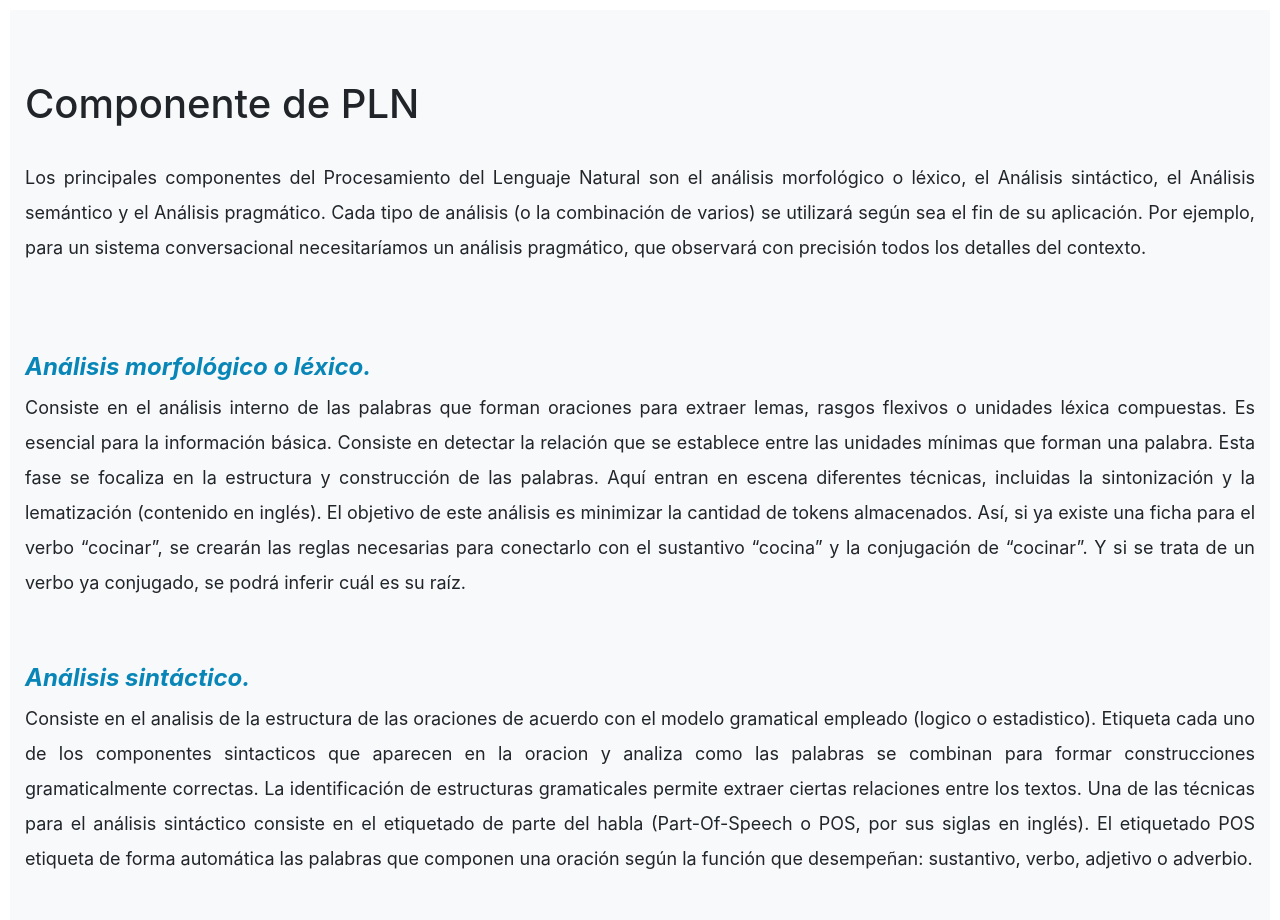
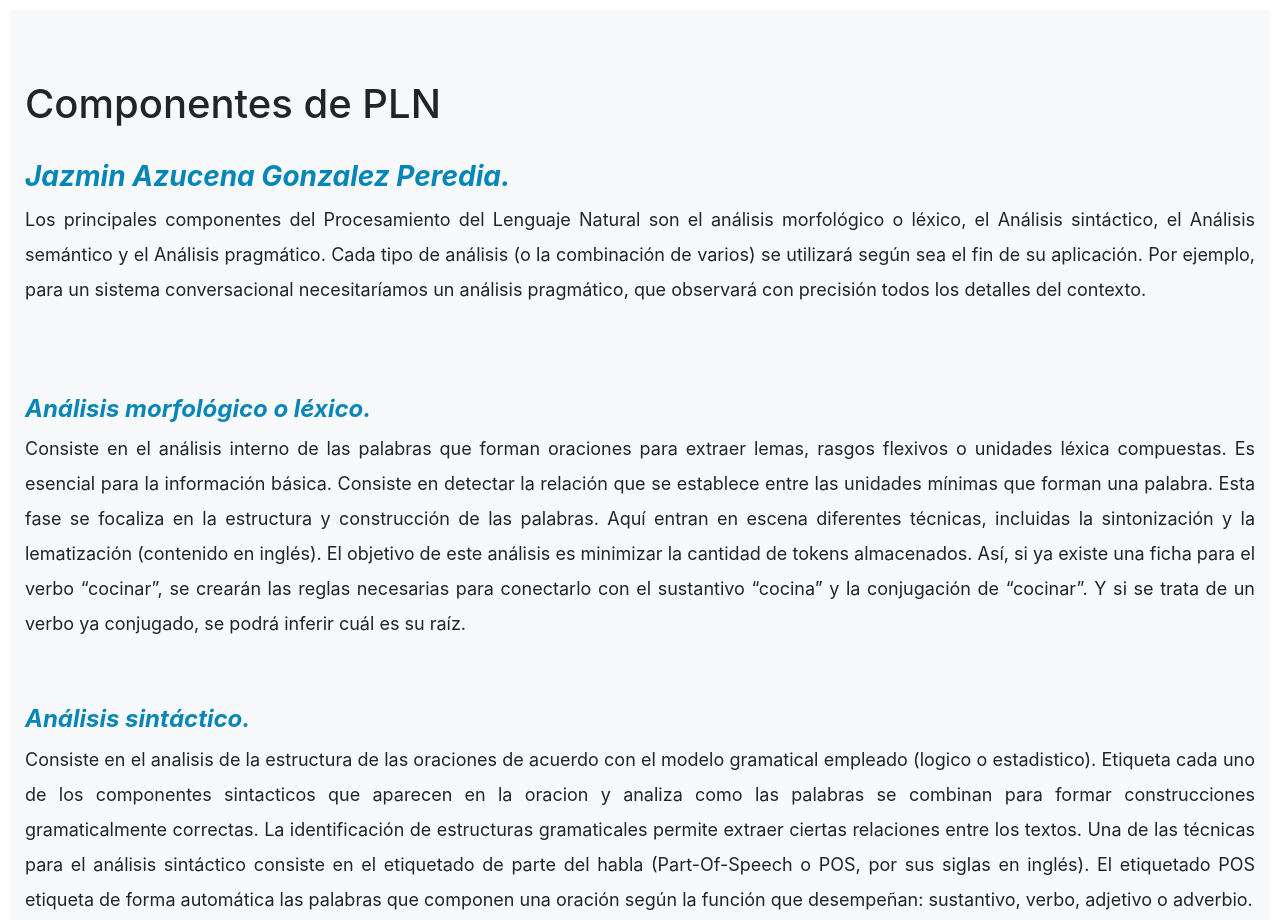
Before and after one commit to jazminGOPE/pln2, a plain HTML site: page index.html in a window 1280 px wide. Shown: the top 920 px of the page. Drawn offline with nearby package versions, Linux system fonts and the light colour scheme.

Commit message:
Update index.html

```diff
--- a/index.html
+++ b/index.html
@@ -63,6 +63,10 @@
     color: rgb(9, 134, 184);
   }
 
+  h3 {
+    color: rgb(5, 134, 184);
+  }
+
   .referencia{
     text-align: right;
   }
@@ -85,7 +89,8 @@
 <body data-spy="scroll" data-target=".navbar" data-offset="50">
 
 <div id="section21" class="container-fluid bg-light" style="padding-top:70px;padding-bottom:70px;">
-  <h1>Componente de PLN</h1><br>
+  <h1>Componentes de PLN</h1><br>
+  <h3><i><strong>Jazmin Azucena Gonzalez Peredia.</strong></i></h3>
   <p>
     Los principales componentes del Procesamiento del Lenguaje Natural son el análisis morfológico o léxico, el Análisis sintáctico, el Análisis semántico y el Análisis pragmático. Cada tipo de análisis (o la combinación de varios) se utilizará según sea el fin de su aplicación. Por ejemplo, para un sistema conversacional necesitaríamos un análisis pragmático, que observará con precisión todos los detalles del contexto.</p><br>
 
```
